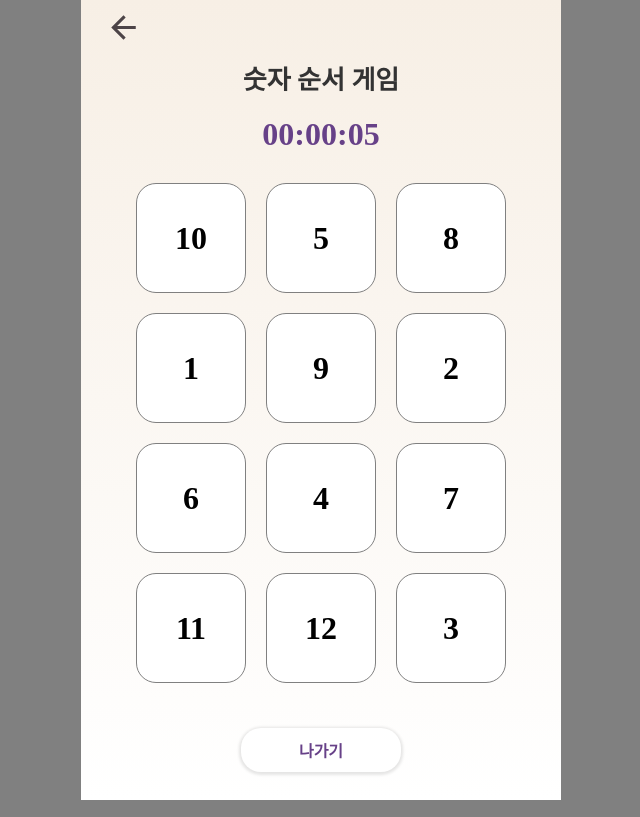
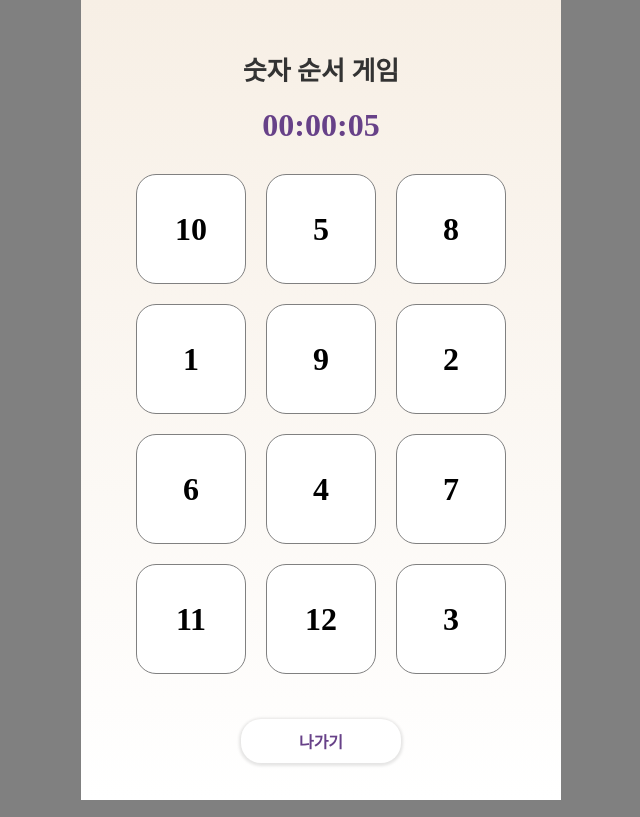
Before and after one commit to 9oormthon-univ/2024_DANPOONG_TEAM_18_FE, a React (Vite) app: page /game/number-game in a window 1280 px wide. Shown: the whole page, without its empty margins (319-959 px from the left). Built offline with nearby package versions, Linux system fonts and the light colour scheme.

Commit message:
refactor: delete backarrow button

```diff
--- a/src/pages/NumberGame.jsx
+++ b/src/pages/NumberGame.jsx
@@ -1,9 +1,9 @@
 import styled from "styled-components";
-import backArrow from "../assets/back-arrow.svg";
+import { useNavigate } from "react-router-dom";
+import { useState, useEffect, useContext } from "react";
+
 import Timer from "../components/Timer";
-import { useNavigate } from "react-router-dom";
 import Button from "../components/Button"
-import { useState, useEffect, useContext } from "react";
 import { ScoreContext } from "../App"
 
 const Number = [1,2,3,4,5,6,7,8,9,10,11,12];
@@ -48,9 +48,6 @@ const NumberGame = () => {
 
   return (
     <Wrapper>
-      <Header>
-        <img src={backArrow} alt="back" width={25} height={25} onClick={() => nav(-1)}/>
-      </Header>
       <Title>숫자 순서 게임</Title>
       <Timer isRunning={isRunning} />
       <NumberGrid>
@@ -64,7 +61,7 @@ const NumberGame = () => {
           </NumberItem>
         ))}
       </NumberGrid>
-      <Button text={"나가기"} />
+      <Button text={"나가기"} onClick={() => nav(-1)}/>
     </Wrapper>
   );
 };
@@ -81,17 +78,13 @@ const Wrapper = styled.div`
   }
 `;
 
-const Header = styled.div`
-  width: 100%;
-  margin: 15px 0px;
-`;
-
 const Title = styled.div`
     display: flex;
     justify-content: center;
     align-items: center;
     font-weight: 600;
     font-size: 26px;
+    margin-top: 50px;
     margin-bottom: 20px;
 `
 
```
